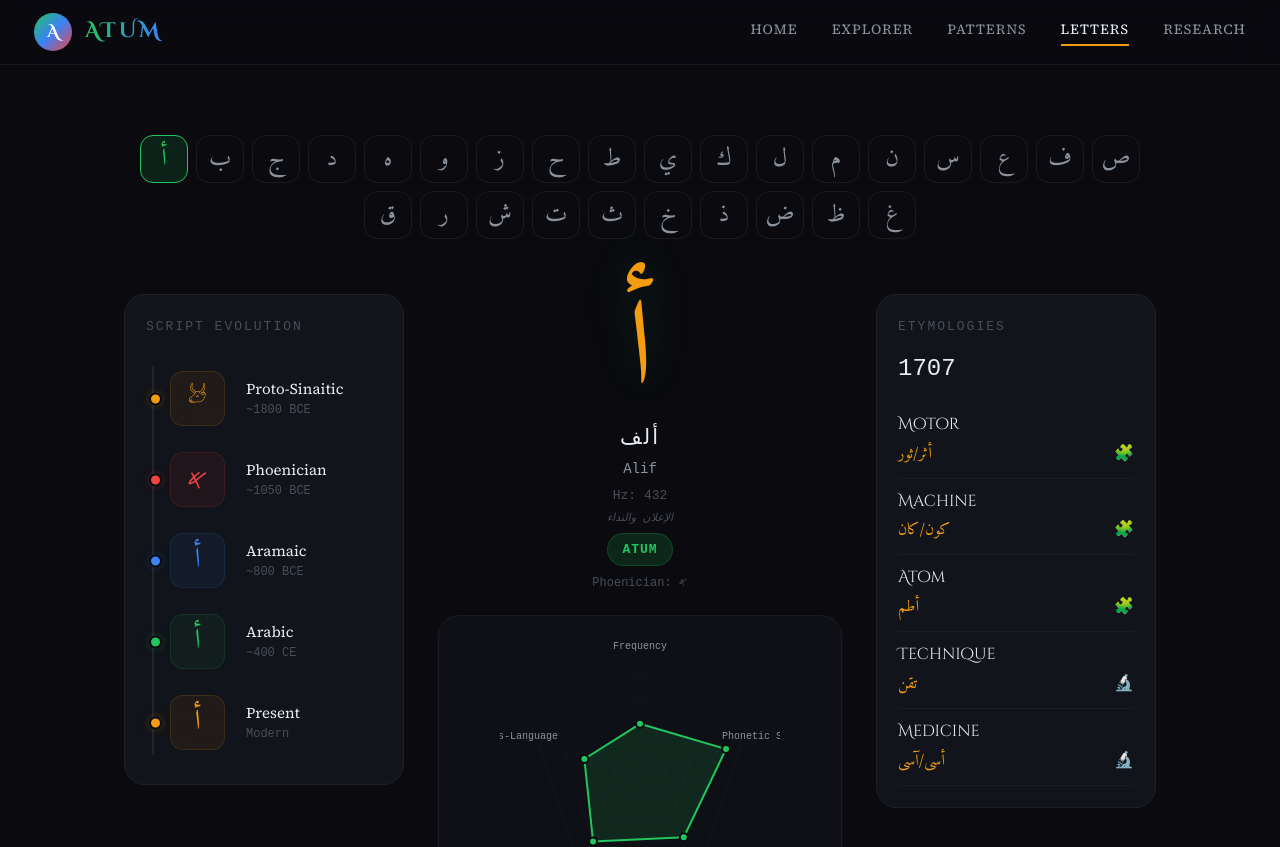
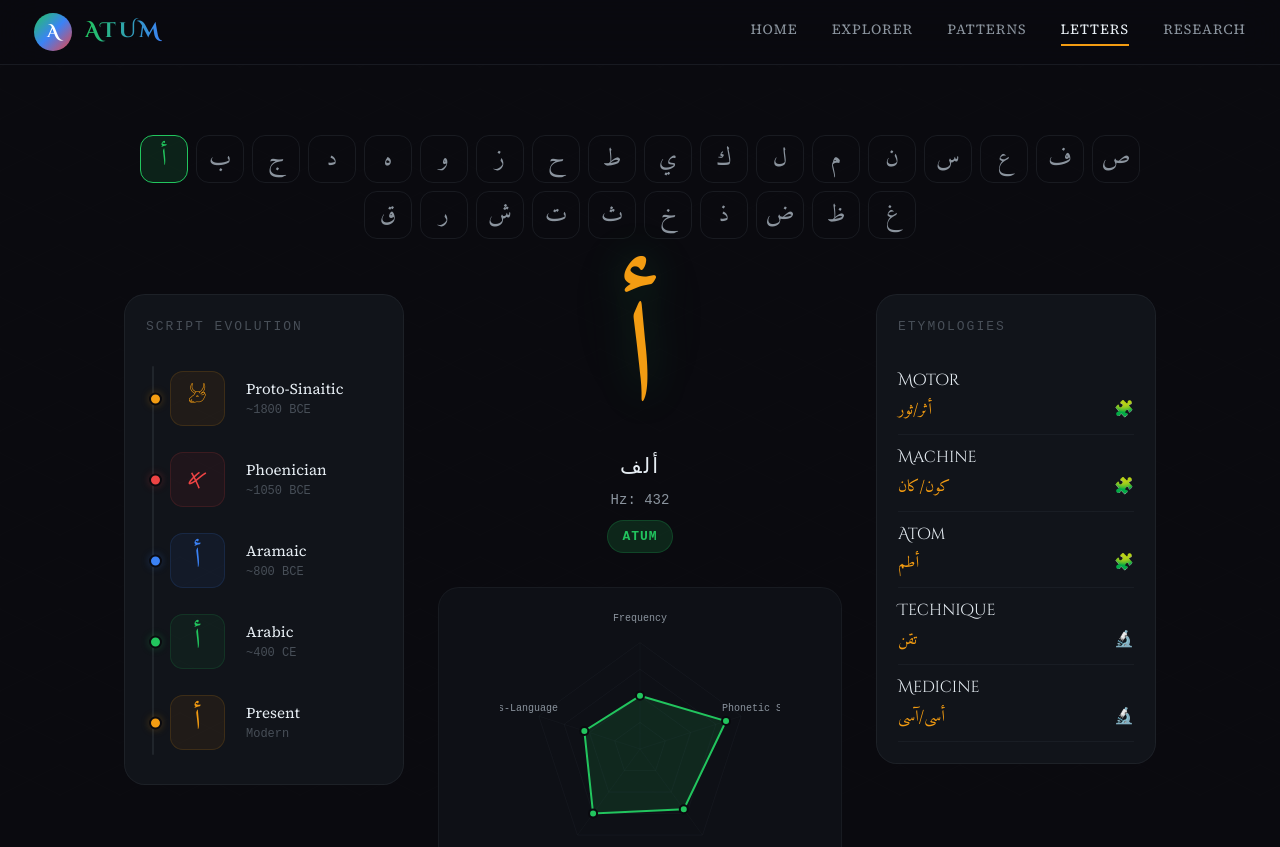
Before and after one commit to MautasseM01/atum-app, a Next.js app in the folder atum-app/: page /en/letters in a window 1280 px wide. Shown: the top 847 px of the page. Built offline with nearby package versions, Linux system fonts and the light colour scheme.

Commit message:
fix: Navigation brand spacing (gap + margin), LettersPage cleanup (inline maps, remove useMemo)

```diff
--- a/atum-app/components/LettersPage.tsx
+++ b/atum-app/components/LettersPage.tsx
@@ -1,6 +1,6 @@
 'use client';
 
-import { useState, useMemo } from 'react';
+import { useState } from 'react';
 import { useRouter } from 'next/navigation';
 import type { RawLetter as LetterItem } from '@/lib/data';
 import RootBadge from '@/components/RootBadge';
@@ -18,26 +18,6 @@
   ATUM: { id: 'ATUM', color: '#22C55E' },
   BULL: { id: 'BULL', color: '#EF4444' },
   TOR: { id: 'TOR', color: '#3B82F6' },
-};
-
-const TRANS: Record<string, string> = {
-  أ:'Alif', ب:'Baa', ج:'Jeem', د:'Daal', ه:'Haa', و:'Waaw', ز:'Zay',
-  ح:'Hhaa', ط:'Ttaa', ي:'Yaa', ك:'Kaaf', ل:'Laam', م:'Meem', ن:'Noon',
-  س:'Seen', ع:'Ayn', ف:'Faa', ص:'Saad', ق:'Qaaf', ر:'Raa', ش:'Sheen',
-  ت:'Taa', ث:'Thaa', خ:'Khaa', ذ:'Dhaal', ض:'Ddad', ظ:'Ddhaa', غ:'Ghayn',
-};
-
-const PHOEN: Record<string, string> = {
-  أ:'𐤀', ب:'𐤁', ج:'𐤂', د:'𐤃', ه:'𐤄', و:'𐤅', ز:'𐤆',
-  ح:'𐤇', ط:'𐤈', ي:'𐤉', ك:'𐤊', ل:'𐤋', م:'𐤌', ن:'𐤍',
-  س:'𐤎', ع:'𐤏', ف:'𐤐', ص:'𐤑', ق:'𐤒', ر:'𐤓', ش:'𐤔',
-  ت:'𐤕', ث:'𐤔', خ:'𐤇', ذ:'𐤃', ض:'𐤑', ظ:'𐤈', غ:'𐤏',
-};
-
-const SOUND_ROOT: Record<string, string> = {
-  أ:'ATUM', م:'ATUM', و:'ATUM', ن:'ATUM', ه:'ATUM', ل:'ATUM',
-  ب:'BULL', ر:'BULL', ف:'BULL', ح:'BULL', ع:'BULL',
-  ط:'TOR', د:'TOR', ز:'TOR', ك:'TOR', ت:'TOR', ق:'TOR',
 };
 
 function RadarChart({ data, color, size = 240 }: { data: number[]; color: string; size?: number }) {
@@ -116,7 +96,13 @@
   const [selectedIdx, setSelectedIdx] = useState(0);
   const letter = letters[selectedIdx] || letters[0];
 
-  const letterRootId = SOUND_ROOT[letter?.arabic] || 'ATUM';
+  const soundRootMap: Record<string, string> = {
+    أ: 'ATUM', م: 'ATUM', و: 'ATUM', ن: 'ATUM', ه: 'ATUM', ل: 'ATUM',
+    ب: 'BULL', ر: 'BULL', ف: 'BULL', ح: 'BULL', ع: 'BULL',
+    ط: 'TOR', د: 'TOR', ز: 'TOR', ك: 'TOR', ت: 'TOR', ق: 'TOR',
+  };
+
+  const letterRootId = soundRootMap[letter?.arabic] || 'ATUM';
   const letterRoot = ROOTS_DATA[letterRootId];
 
   const radarData = [
@@ -127,24 +113,16 @@
     0.55 + Math.sin(selectedIdx * 0.5) * 0.3,
   ];
 
-  const relatedWords = useMemo(() => words.filter(w =>
+  const relatedWords = words.filter(w =>
     w.arabicRoot.includes(letter?.arabic) || w.rootId === letterRootId
-  ).slice(0, 5), [words, letter, letterRootId]);
-
-  if (!letter) {
-    return (
-      <div style={{ padding: '55px 34px 89px', textAlign: 'center', color: '#484f58' }}>
-        Loading letters...
-      </div>
-    );
-  }
+  ).slice(0, 5);
 
   return (
     <>
       <div style={{ padding: '55px 34px 89px', maxWidth: 1100, margin: '0 auto' }}>
         <div style={{ display: 'flex', gap: 8, justifyContent: 'center', marginBottom: 55, flexWrap: 'wrap' }}>
           {letters.map((l, i) => {
-            const lr = SOUND_ROOT[l.arabic] || 'ATUM';
+            const lr = soundRootMap[l.arabic] || 'ATUM';
             const lRoot = ROOTS_DATA[lr];
             return (
               <button
@@ -173,62 +151,35 @@
 
           <div style={{ textAlign: 'center' }}>
             <div style={{
-              fontFamily: "'Amiri', serif", fontSize: 120, color: '#f39c12',
+              fontFamily: "'Amiri', serif", fontSize: 144, color: '#f39c12',
               lineHeight: 1, direction: 'rtl',
               textShadow: `0 0 40px ${letterRoot.color}44, 0 0 80px ${letterRoot.color}22`,
-              marginBottom: 8,
+              marginBottom: 13,
               transition: 'all 610ms cubic-bezier(0.23, 1, 0.32, 1)',
             }}>
-              {letter.arabic}
+              {letter?.arabic}
             </div>
-            <div style={{ fontFamily: "'Cinzel Decorative', serif", fontSize: 21, color: '#e6edf3', letterSpacing: '2px', marginBottom: 2 }}>
-              {letter.name}
+            <div style={{ fontFamily: "'Cinzel Decorative', serif", fontSize: 21, color: '#e6edf3', letterSpacing: '2px', marginBottom: 4 }}>
+              {letter?.name}
             </div>
-            <div style={{ fontSize: 14, color: '#8b949e', fontFamily: "'JetBrains Mono', monospace", marginBottom: 4 }}>
-              {TRANS[letter.arabic] || ''}
-            </div>
-            {letter.dna?.fundamentalFreqHz && (
-              <div style={{ fontSize: 13, color: '#484f58', fontFamily: "'JetBrains Mono', monospace", marginBottom: 4 }}>
+            {letter?.dna?.fundamentalFreqHz && (
+              <div style={{ fontSize: 14, color: '#8b949e', fontFamily: "'JetBrains Mono', monospace", marginBottom: 8 }}>
                 Hz: {letter.dna.fundamentalFreqHz}
               </div>
             )}
-            {letter.dna?.energyType && (
-              <div style={{ fontSize: 11, color: '#484f58', fontFamily: "'JetBrains Mono', monospace", marginBottom: 6, fontStyle: 'italic' }}>
-                {letter.dna.energyType}
-              </div>
-            )}
-            <div style={{ display: 'flex', justifyContent: 'center', gap: 8, alignItems: 'center', marginBottom: 8 }}>
-              <RootBadge rootId={letterRootId} size="md" />
-              {letter.dna?.cnnConfirmed && (
-                <span style={{
-                  fontSize: 10, fontWeight: 600, letterSpacing: '1px',
-                  padding: '2px 8px', borderRadius: 6,
-                  background: 'rgba(34,197,94,0.15)', color: '#22C55E',
-                  border: '1px solid rgba(34,197,94,0.3)',
-                  fontFamily: "'JetBrains Mono', monospace",
-                }}>
-                  CNN
-                </span>
-              )}
-            </div>
-            <div style={{ fontSize: 12, color: '#484f58', fontFamily: "'JetBrains Mono', monospace", marginBottom: 8 }}>
-              Phoenician: {PHOEN[letter.arabic] || '?'}
-            </div>
+            <RootBadge rootId={letterRootId} size="md" />
 
-            <div style={{ marginTop: 21, display: 'flex', justifyContent: 'center', background: 'rgba(22,27,34,0.4)', borderRadius: 21, padding: 21, border: '1px solid rgba(48,54,61,0.3)' }}>
+            <div style={{ marginTop: 34, display: 'flex', justifyContent: 'center', background: 'rgba(22,27,34,0.4)', borderRadius: 21, padding: 21, border: '1px solid rgba(48,54,61,0.3)' }}>
               <RadarChart data={radarData} color={letterRoot.color} size={280} />
             </div>
-            <div style={{ marginTop: 8, fontSize: 13, color: '#484f58', fontFamily: "'JetBrains Mono', monospace" }}>
+            <div style={{ marginTop: 13, fontSize: 13, color: '#484f58', fontFamily: "'JetBrains Mono', monospace" }}>
               DNA Profile — Linguistic Dimensions
             </div>
           </div>
 
           <div style={{ background: 'rgba(22,27,34,0.6)', border: '1px solid rgba(48,54,61,0.4)', borderRadius: 21, padding: 21 }}>
-            <div style={{ fontSize: 13, color: '#484f58', letterSpacing: '2px', fontFamily: "'JetBrains Mono', monospace", textTransform: 'uppercase', marginBottom: 13 }}>
+            <div style={{ fontSize: 13, color: '#484f58', letterSpacing: '2px', fontFamily: "'JetBrains Mono', monospace", textTransform: 'uppercase', marginBottom: 21 }}>
               Etymologies
-            </div>
-            <div style={{ fontSize: 24, color: '#e6edf3', fontFamily: "'JetBrains Mono', monospace", marginBottom: 13 }}>
-              {words.filter(w => w.rootId === letterRootId).length}
             </div>
             {relatedWords.map(w => (
               <div key={w.id} style={{ padding: '10px 0', borderBottom: '1px solid rgba(48,54,61,0.3)', cursor: 'pointer' }}
--- a/atum-app/components/Navigation.tsx
+++ b/atum-app/components/Navigation.tsx
@@ -28,7 +28,7 @@
       transition: 'background 377ms ease',
     }}>
       <div
-        style={{ display: 'flex', alignItems: 'center', gap: 13, cursor: 'pointer' }}
+        style={{ display: 'flex', alignItems: 'center', gap: 8, cursor: 'pointer' }}
         onClick={() => onNavigate('home')}
       >
         <div style={{
@@ -37,6 +37,7 @@
           display: 'flex', alignItems: 'center', justifyContent: 'center',
           fontSize: 17, fontWeight: 700, color: '#fff',
           fontFamily: "'Cinzel Decorative', serif",
+          marginRight: 5,
         }}>
           A
         </div>
```
